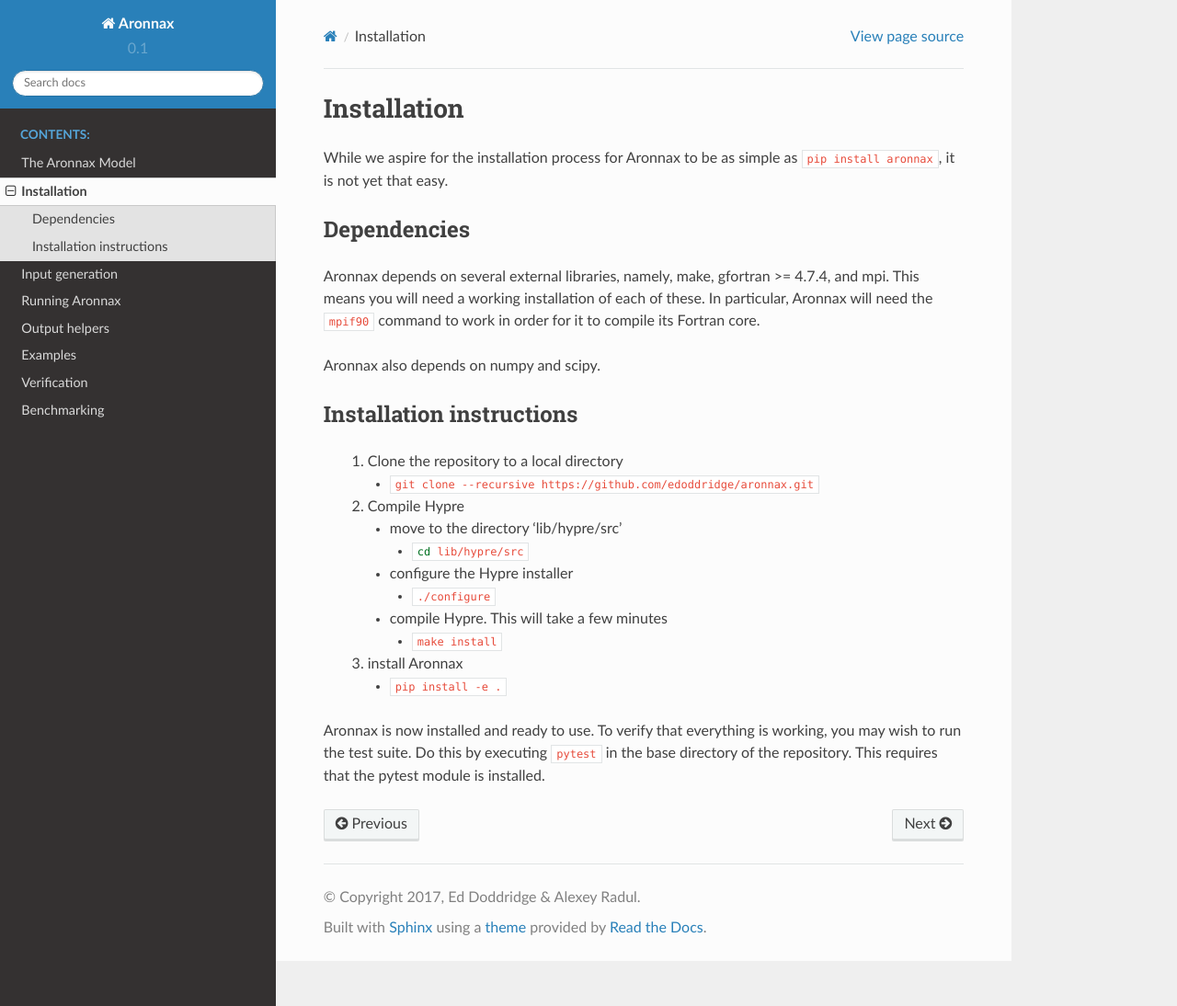
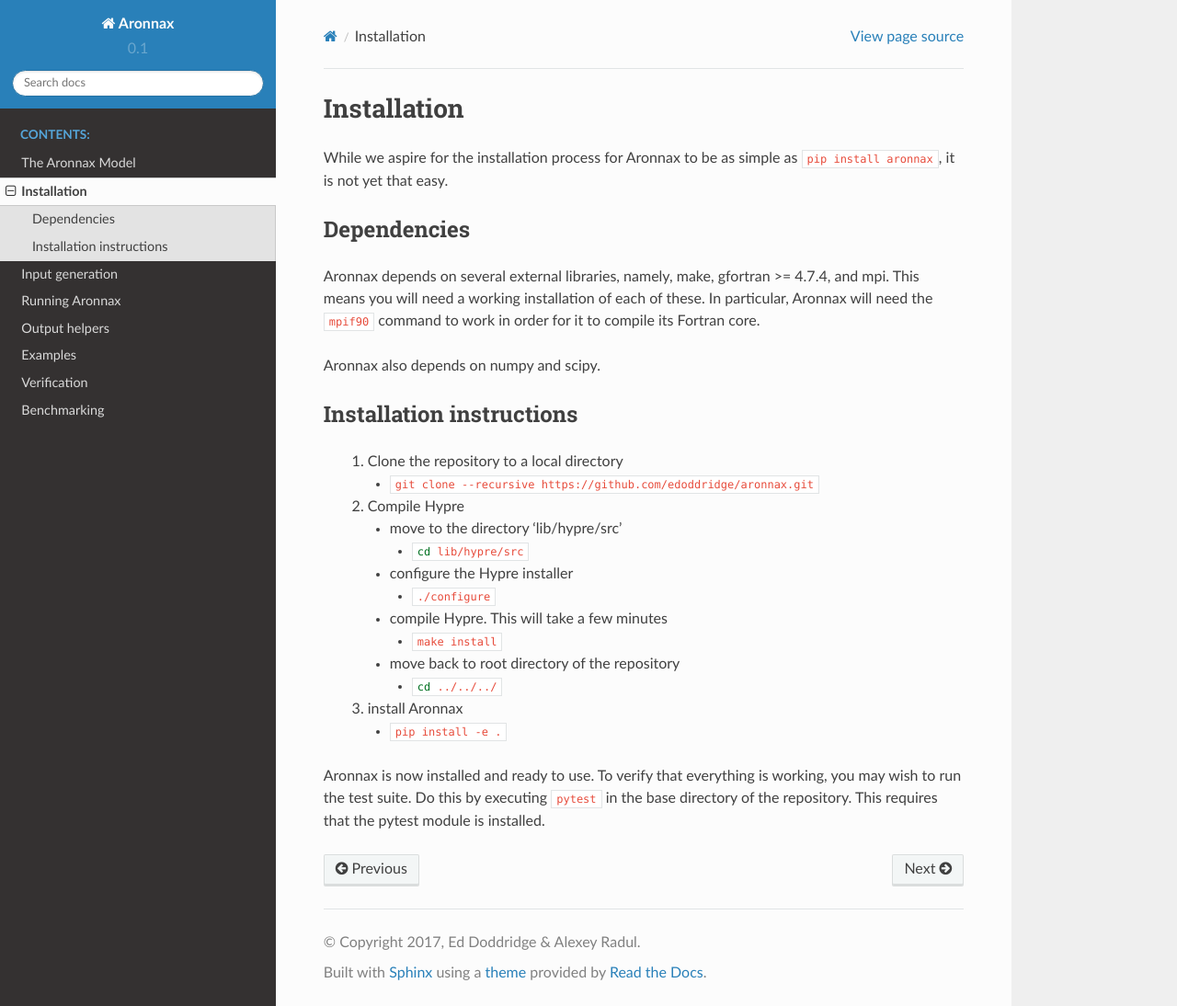
Before and after one commit to edoddridge/aronnax, a Sphinx documentation site: the page built from docs/installation.rst, in a window 1280 px wide and 1094 px high. Shown: the whole window at 92% size. Built offline with Sphinx 7.4.7 and the Read the Docs theme 2.0.0, drawn with Linux system fonts in a browser that asks for light colours.

Commit message:
tell user to move back to base directory
After finishing the Hypre install, the user should change back to the root directory of the repo. Closes #152

```diff
--- a/docs/installation.rst
+++ b/docs/installation.rst
@@ -35,6 +35,10 @@
 
       - :bash:`make install`
 
+    - move back to root directory of the repository
+
+      - :bash:`cd ../../../`
+
  #. install Aronnax
 
     - :code:`pip install -e .`
```
